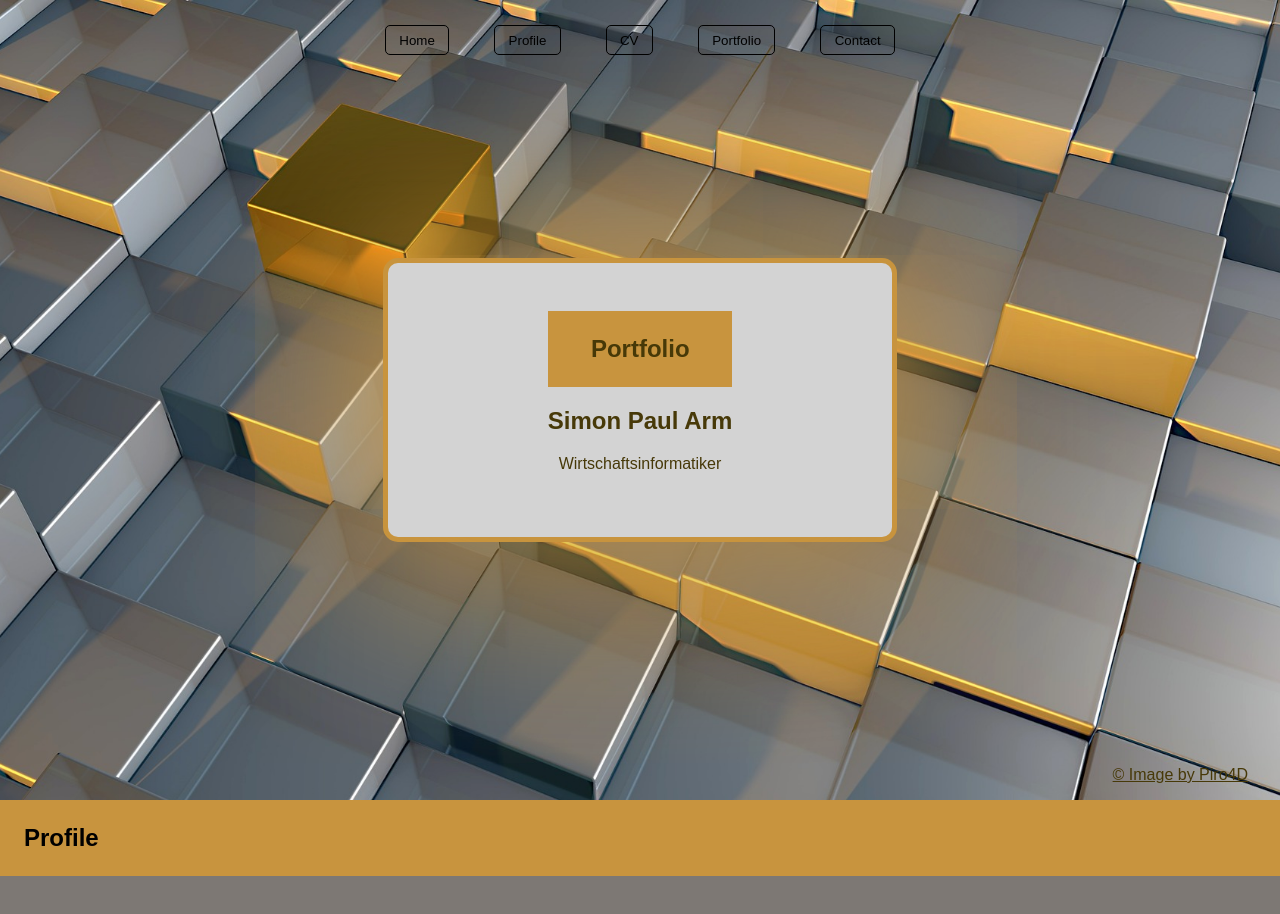
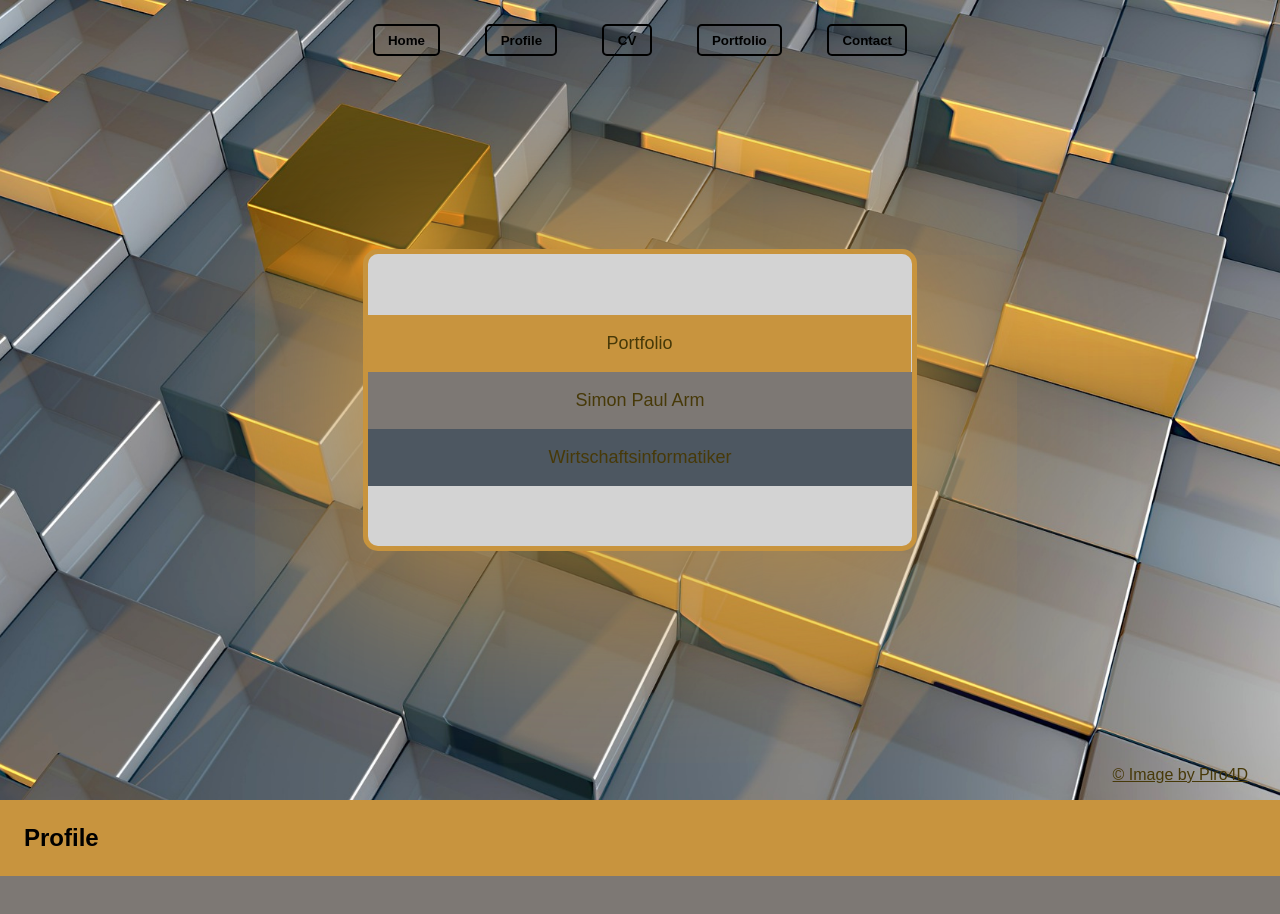
Before and after one commit to simonarm/portfolio, a website: page portfolio.html in a window 1280 px wide. Shown: the top 914 px of the page. Drawn offline with nearby package versions, Linux system fonts and the light colour scheme.

Commit message:
Buttons and Style

```diff
--- a/portfolio.html
+++ b/portfolio.html
@@ -31,9 +31,15 @@
 
     <section id="home">
       <div class="home_infos">
-        <h1 class="animate__animated animate__bounce">Portfolio</h1>
-        <h2>Simon Paul Arm</h2>
-        <p>Wirtschaftsinformatiker</p>
+        <div
+          style="background-color: #c8943e"
+          ,
+          class="animate__animated animate__bounce"
+        >
+          Portfolio
+        </div>
+        <div style="background-color: #7d7874">Simon Paul Arm</div>
+        <div style="background-color: #4d5761">Wirtschaftsinformatiker</div>
       </div>
       <div class="credits">
         <a
--- a/styles_portfolio.css
+++ b/styles_portfolio.css
@@ -55,12 +55,13 @@ nav {
 }
 
 nav button {
-  border: 1px solid black;
+  border: 2px solid black;
   padding: 0.5em 1em;
   background: none;
   float: right;
   cursor: pointer;
   border-radius: 5px;
+  font-weight: bold;
 }
 
 #reference {
@@ -86,18 +87,26 @@ nav button {
 
 .home_infos {
   margin: 2em;
-  max-width: 20em;
+  max-width: 40em;
   box-shadow: #c8943e 0px 0px 200px 30px, #c8943e 0px 0px 0px 5px;
   border-radius: 10px;
-  padding-left: 10em;
-  padding-right: 10em;
-  padding-top: 3em;
-  padding-bottom: 3em;
+  padding-left: 0;
+  padding-right: 0;
+  padding-top: 3.8em;
+  padding-bottom: 3.8em;
   display: inline-block;
   overflow: hidden;
   background-color: lightgray;
   color: var(--color-main-dark);
   text-align: center;
+}
+
+.home_infos div {
+  font-size: large;
+  padding-top: 1em;
+  padding-bottom: 1em;
+  padding-left: 10em;
+  padding-right: 10em;
 }
 
 * {
```
